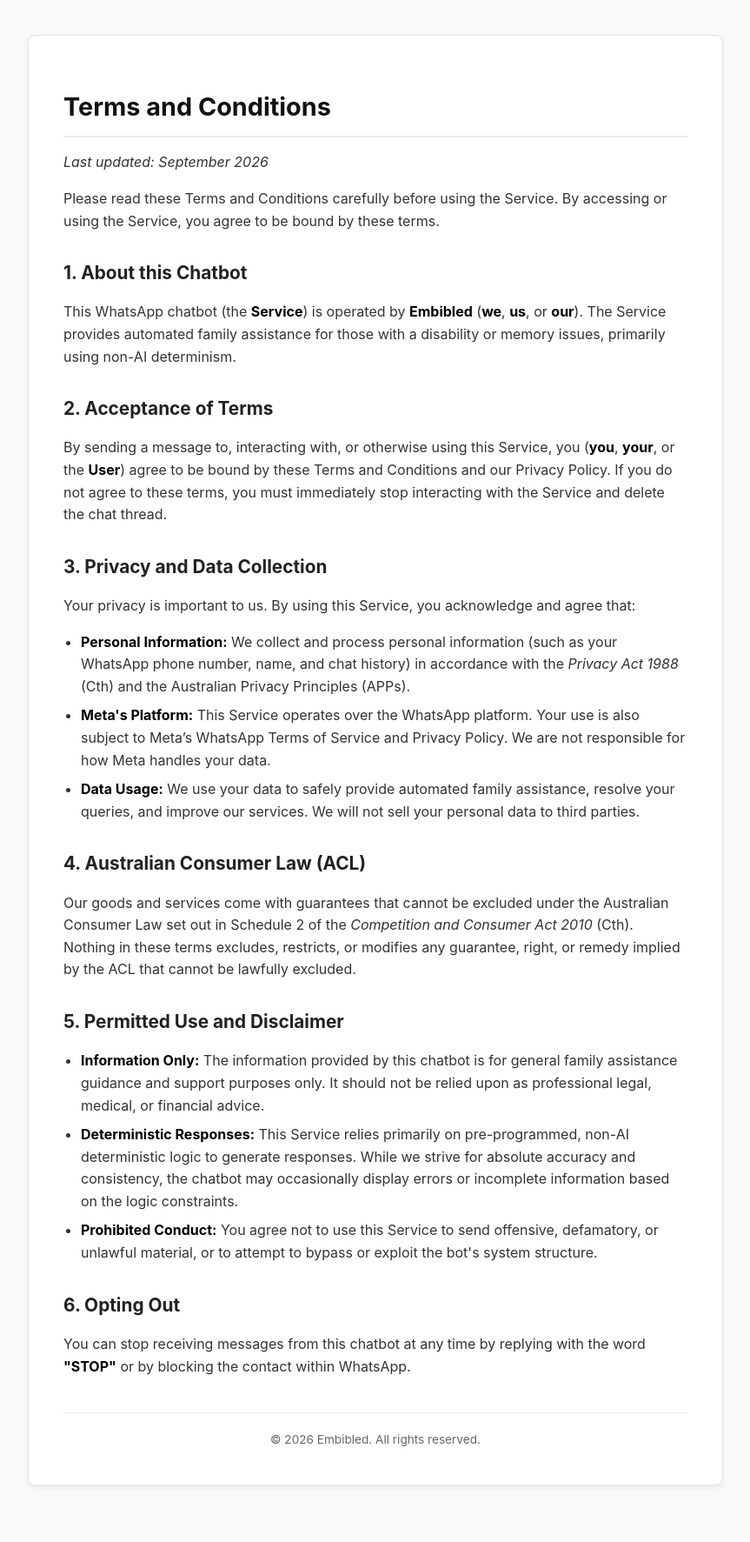
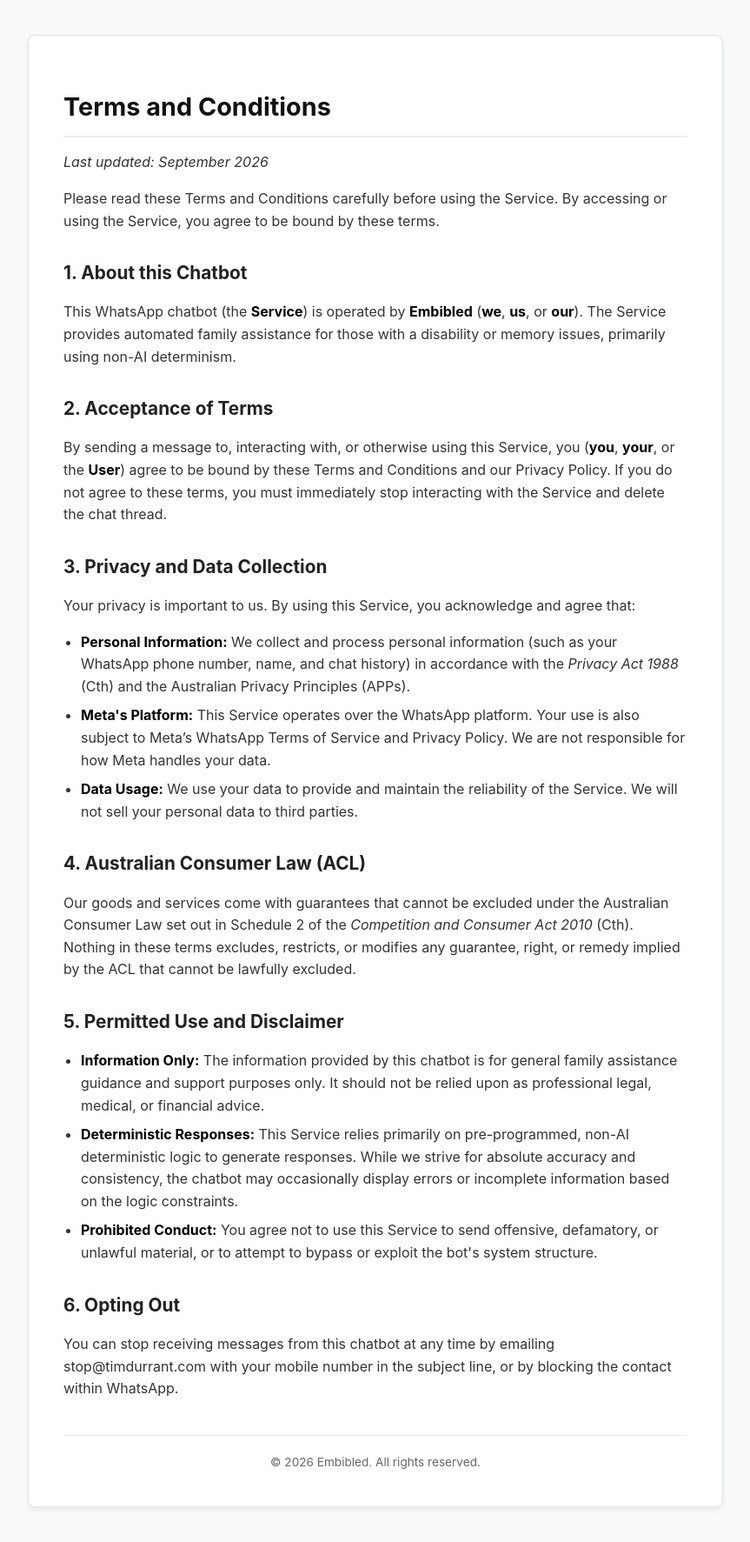
Before and after one commit to tim-durrant/timdurrant.com, a Jekyll site: the page terms/index.html, which Jekyll copies as it is, in a window 1280 px wide. Shown: the whole page at 87% size, without its empty margins (208-1071 px from the left). Built offline with Jekyll 4.4.1, drawn with Linux system fonts in a browser that asks for light colours; before the commit the page ends 1748 px from its top, so only the background shows below that.

Commit message:
Update index.html

```diff
--- a/terms/index.html
+++ b/terms/index.html
@@ -75,7 +75,7 @@
     <ul>
         <li><strong>Personal Information:</strong> We collect and process personal information (such as your WhatsApp phone number, name, and chat history) in accordance with the <em>Privacy Act 1988</em> (Cth) and the Australian Privacy Principles (APPs).</li>
         <li><strong>Meta's Platform:</strong> This Service operates over the WhatsApp platform. Your use is also subject to Meta’s WhatsApp Terms of Service and Privacy Policy. We are not responsible for how Meta handles your data.</li>
-        <li><strong>Data Usage:</strong> We use your data to safely provide automated family assistance, resolve your queries, and improve our services. We will not sell your personal data to third parties.</li>
+        <li><strong>Data Usage:</strong> We use your data to provide and maintain the reliability of the Service. We will not sell your personal data to third parties.</li>
     </ul>
 
     <h2>4. Australian Consumer Law (ACL)</h2>
@@ -89,7 +89,7 @@
     </ul>
 
     <h2>6. Opting Out</h2>
-    <p>You can stop receiving messages from this chatbot at any time by replying with the word <strong>"STOP"</strong> or by blocking the contact within WhatsApp.</p>
+    <p>You can stop receiving messages from this chatbot at any time by emailing stop@timdurrant.com with your mobile number in the subject line, or by blocking the contact within WhatsApp.</p>
 
     <div class="footer">
         &copy; 2026 Embibled. All rights reserved.
```
